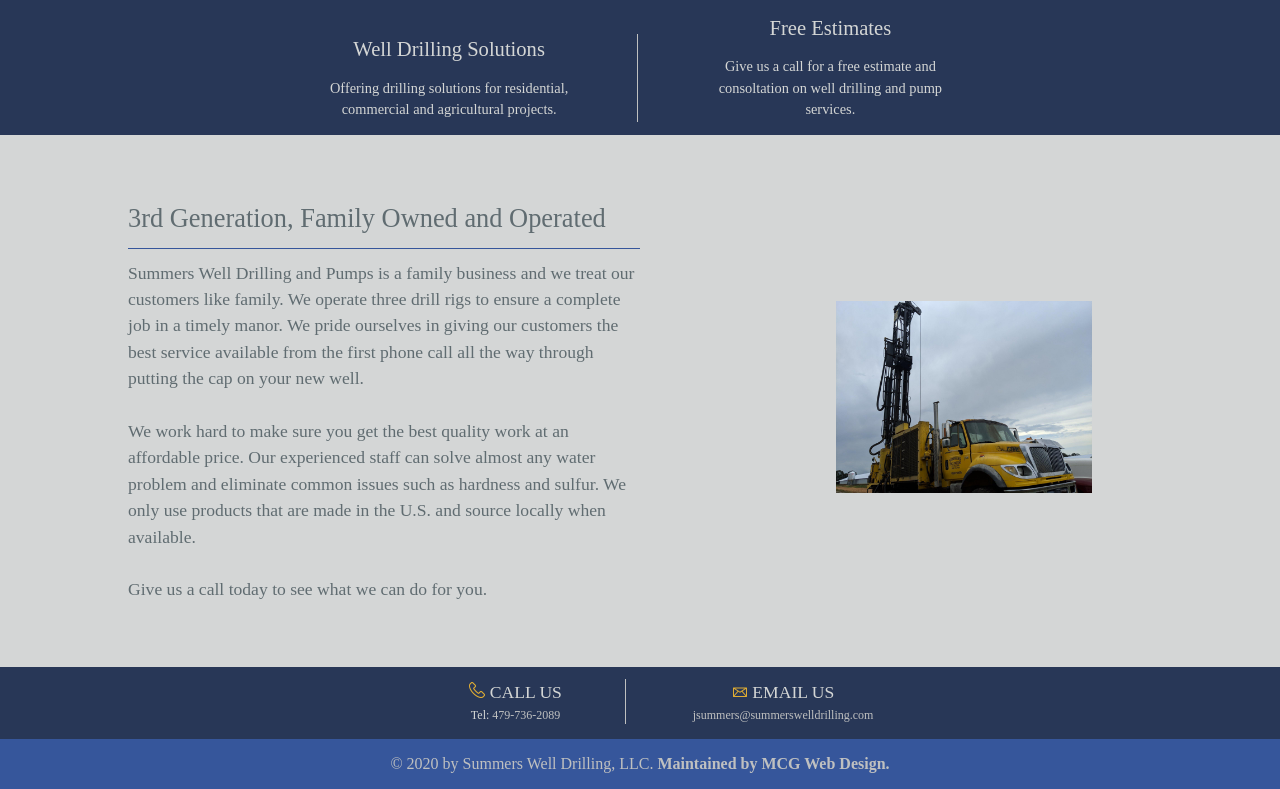
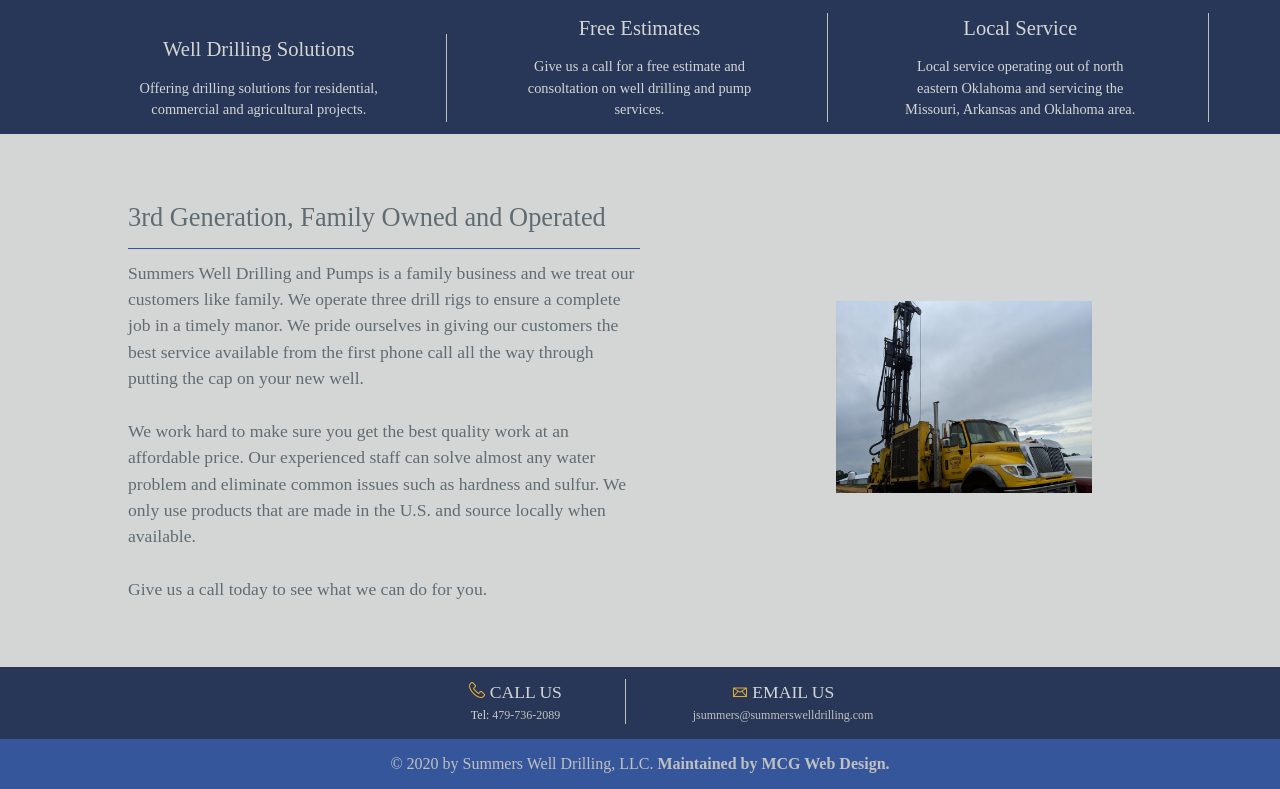
Before and after one commit to jamess999888/SummersDrilling, a Jekyll site: the page built from index.md, in a window 1280 px wide. Shown: the part 622-1411 px from the top of the page. Built offline with Jekyll 4.4.1, drawn with Linux system fonts in a browser that asks for light colours; our own code applies the rules of GitHub Pages for plain Markdown files.

Commit message:
adding third mid page item, local service

```diff
--- a/css/style.css
+++ b/css/style.css
@@ -1238,7 +1238,7 @@ ul.topnav li.right {
         text-align: center;
         margin: 0 0;
     }
-    #freeEstimates {
+    .mid-page-additional-section {
         display: none;
     }
     .mid-page-list-border {
--- a/index.md
+++ b/index.md
@@ -28,10 +28,16 @@
 			Offering drilling solutions for residential, commercial and agricultural projects.
 		</div>
 	</span>
-	<span id="freeEstimates">
+	<span class="mid-page-list-border mid-page-additional-section">
 		<h3>Free Estimates</h3>
 		<div class="mid-page-info">
 			Give us a call for a free estimate and consoltation on well drilling and pump services.
+		</div>
+	</span>
+	<span class="mid-page-list-border mid-page-additional-section">
+		<h3>Local Service</h3>
+		<div class="mid-page-info">
+			Local service operating out of north eastern Oklahoma and servicing the Missouri, Arkansas and Oklahoma area.
 		</div>
 	</span>
 </div>
```
